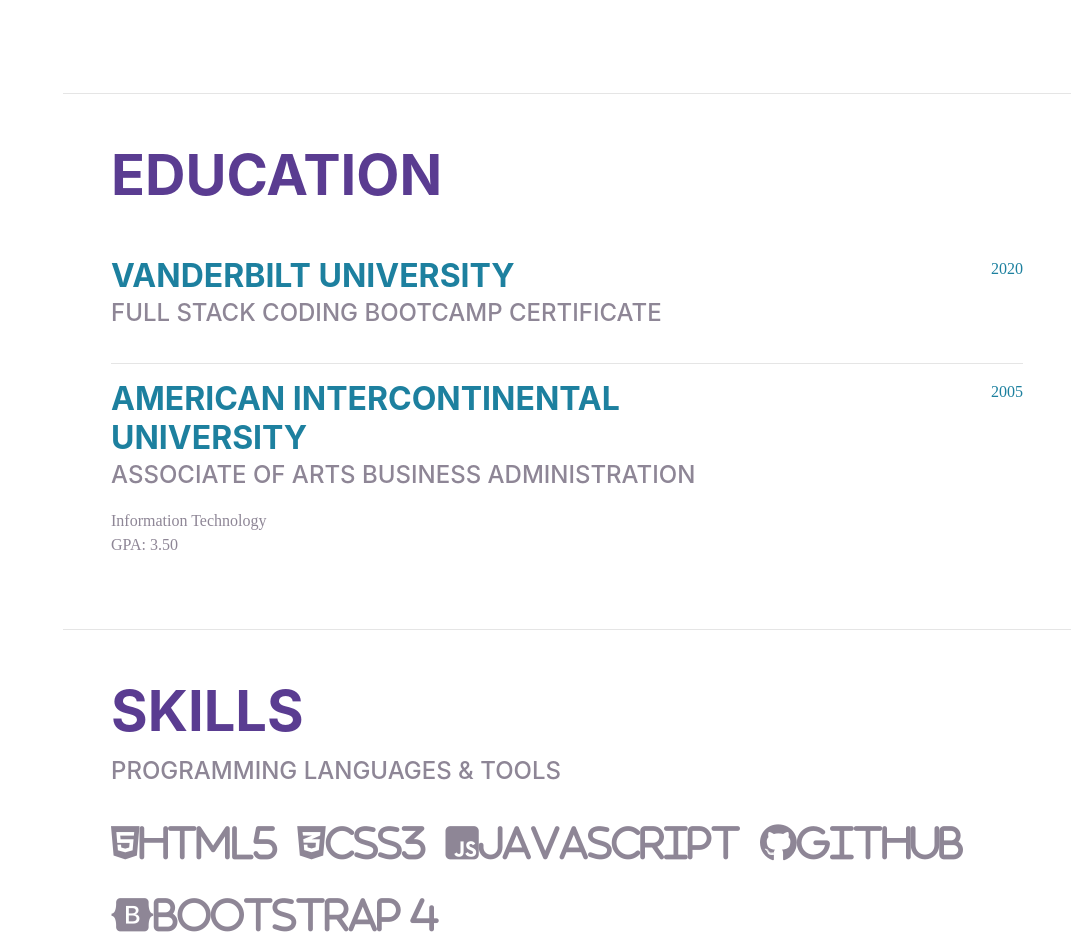
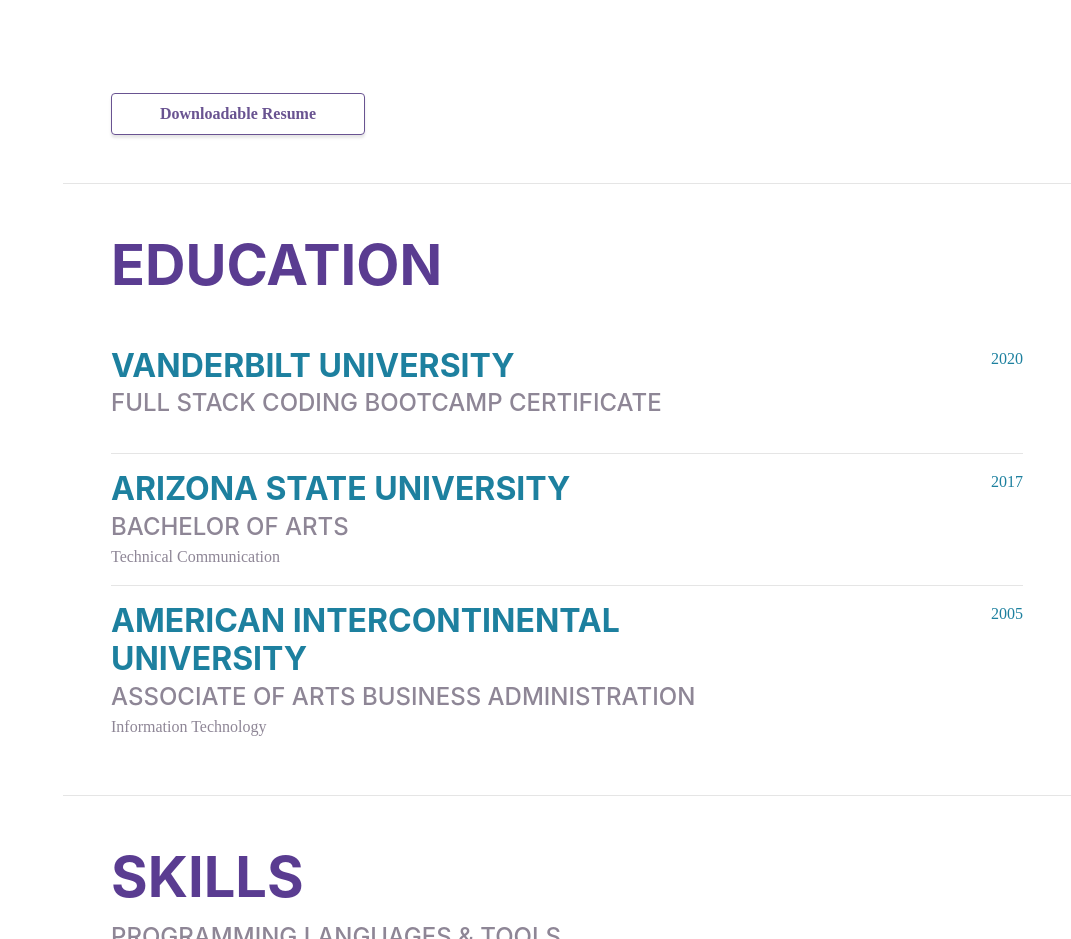
Before and after one commit to d-taylor6403/Professional-Portfolio, a plain HTML site: page resume.html in a window 1280 px wide. Shown: the part 1479-2418 px from the top of the page, without its empty margins (209-1280 px from the left). Drawn offline with nearby package versions, Linux system fonts and the light colour scheme; a web font is replaced by a local one.

Commit message:
adding downloadable resume

```diff
--- a/resume.html
+++ b/resume.html
@@ -109,7 +109,7 @@
 
             <div class="resume-item d-flex flex-column flex-md-row justify-content-between mb-5">
               <div class="resume-content">
-                <h3 class="mb-0">Financial Training Facilitation</h3>
+                <h3 class="mb-0">Procedure and Training Analyst</h3>
                 <div class="subheading mb-3">Pinnacle Financial Partners, Nashville</div>
                   <ul class="fa-ul mb-0">
                     <li>
@@ -157,6 +157,7 @@
                   <span class="text-primary">2017 - 2008</span>
                 </div>
               </div>
+              <a href="assets/Dannielle Taylor Resume.pdf" class="btn btn-outline-primaryColor mt-5 px-5 py-2">Downloadable Resume</a>
       </div>
     </section>
 
@@ -181,10 +182,22 @@
 
         <div class="resume-item d-flex flex-column flex-md-row justify-content-between mb-2">
           <div class="resume-content">
+            <h3 class="mb-0 text-primary">Arizona State University</h3>
+            <div class="subheading">Bachelor of Arts</div>
+            <div>Technical Communication</div>
+          </div>
+          <div class="resume-date text-md-right">
+            <span class="text-primary">2017</span>
+          </div>
+        </div>
+
+        <hr>
+
+        <div class="resume-item d-flex flex-column flex-md-row justify-content-between mb-2">
+          <div class="resume-content">
             <h3 class="mb-0 text-primary">American Intercontinental University</h3>
-            <div class="subheading mb-3">Associate of Arts Business Administration</div>
+            <div class="subheading">Associate of Arts Business Administration</div>
             <div>Information Technology</div>
-            <p>GPA: 3.50</p>
           </div>
           <div class="resume-date text-md-right">
             <span class="text-primary">2005</span>
```
Also changed, not shown: 1 other file.
